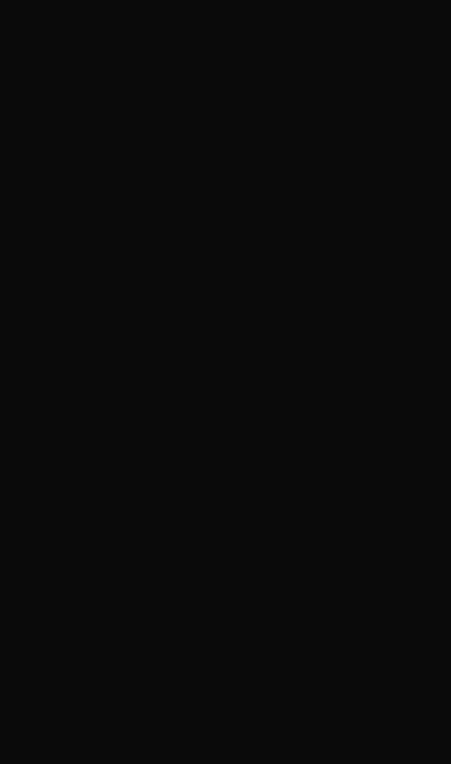
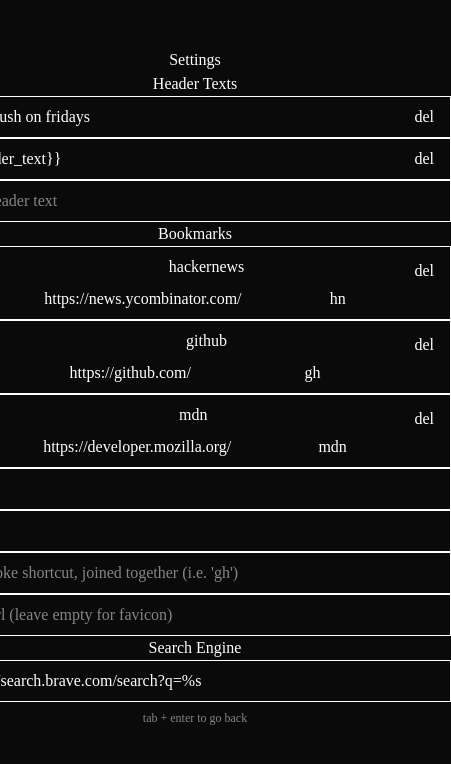
Before and after one commit to axmc1/startpage.lol, a React (Vite) app: page /edit in a window 390 px wide. Shown: the top 764 px of the page, 451 px wide, since content can reach past the window. Built offline with nearby package versions, Linux system fonts and the light colour scheme.

Commit message:
Edit page (#1)
Co-authored-by: axmc <alex@axmc.one>
Reviewed-on: https://git.envs.net/axmc/startpage/pulls/1

```diff
--- a/data/data.json
+++ /dev/null
@@ -1,17 +0,0 @@
-{
-  "headerTexts": [
-    "heyo",
-    "mes amis!",
-    "don't push on fridays",
-    "{{header_text}}"
-  ],
-  "bookmarks": [
-    { "name": "hackernews", "url": "https://news.ycombinator.com/", "icon": "https://cdn.jsdelivr.net/gh/selfhst/icons@main/svg/hacker-news.svg", "shortcut": ["h", "n"] },
-    { "name": "gitea", "url": "https://git.lunanet.lol", "icon": "https://cdn.jsdelivr.net/gh/selfhst/icons@main/svg/gitea.svg", "shortcut": ["g", "t"] },
-    { "name": "youtube", "url": "https://youtube.com", "icon": "", "shortcut": ["y", "t"] }
-  ],
-  "searchEngine": {
-    "name": "Brave Search",
-    "url": "https://search.brave.com/search?q=%s"
-  }
-}
--- a/package.json
+++ b/package.json
@@ -13,6 +13,7 @@
     "@tailwindcss/vite": "^4.3.0",
     "react": "^19.2.6",
     "react-dom": "^19.2.6",
+    "react-hotkeys-hook": "^5.3.3",
     "tailwindcss": "^4.3.0",
     "wouter": "^3.10.0",
     "zustand": "^5.0.14"
--- /dev/null
+++ b/src/Edit.tsx
@@ -0,0 +1,155 @@
+import { useShallow } from "zustand/shallow";
+import { useDataStore } from "./stores/data";
+import { getIconUrl } from "./utils";
+import type { Bookmark } from "./types";
+import { useCallback } from "react";
+import { useHotkeys } from "react-hotkeys-hook";
+import { useLocation } from "wouter";
+
+export default function Edit() {
+  const data = useDataStore((state) => state.data);
+  const [
+    addHeaderText,
+    addBookmark,
+    setSearchEngine,
+    deleteHeaderText,
+    deleteBookmark,
+  ] = useDataStore(
+    useShallow((state) => [
+      state.addHeaderText,
+      state.addBookmark,
+      state.setSearchEngine,
+      state.deleteHeaderText,
+      state.deleteBookmark,
+    ]),
+  );
+  const [, setLocation] = useLocation()
+
+  const redirectToHome = useCallback(() => {
+    setLocation('/')
+  }, [setLocation])
+
+  useHotkeys('tab>enter', redirectToHome, { enableOnFormTags: true })
+
+  const onHeaderSubmit = useCallback((e: React.SubmitEvent) => {
+    e.preventDefault();
+    const form = e.target;
+    const formData = new FormData(form);
+    const headerText = formData.get("headerText")!.toString();
+    addHeaderText(headerText);
+    form.reset()
+  }, [addHeaderText])
+
+  const onBookmarkSubmit = useCallback((e: React.SubmitEvent) => {
+    e.preventDefault();
+    const form = e.target;
+    const formData = new FormData(form);
+    const bookmark: Bookmark = {
+      id: crypto.randomUUID(),
+      name: formData.get("name")!.toString(),
+      url: formData.get("url")!.toString(),
+      iconUrl: formData.get("iconUrl")?.toString().trim() || "",
+      shortcut: formData.get("shortcut")?.toString().split("") ?? [],
+    };
+    addBookmark(bookmark)
+    form.reset()
+  }, [addBookmark])
+
+  const onSearchEngineChange = useCallback((e: React.ChangeEvent<HTMLInputElement>) => {
+    const url = e.target.value;
+    if (e.target.checkValidity()) {
+      setSearchEngine({ name: data.searchEngine.name, url });
+    } else {
+      e.target.reportValidity();
+    }
+  }, [data.searchEngine.name, setSearchEngine]);
+
+  return (
+    <div className="flex h-screen w-full justify-center px-8 py-12 md:px-16 md:py-24 lg:p-48 xl:px-96 xl:py-48">
+      <div className="flex items-center w-lg flex-col">
+        <h1>Settings</h1>
+        <h2>Header Texts</h2>
+        <div className="w-full">
+          {data.headerTexts.map((headerText, index) => (
+            <div key={index} className="flex justify-between border px-4 py-2">
+              <p>{headerText}</p>
+              <button onClick={() => deleteHeaderText(index)}>del</button>
+            </div>
+          ))}
+          <form onSubmit={onHeaderSubmit}>
+            <input
+              name="headerText"
+              type="text"
+              placeholder="new header text"
+              className="text-white border w-full px-4 py-2"
+              required
+            />
+          </form>
+        </div>
+        <h2>Bookmarks</h2>
+        <div>
+          <div className="flex flex-col">
+            {data.bookmarks.map((bookmark) => (
+              <div key={bookmark.id} className="w-lg border border-white px-4 py-2 flex items-center flex-col">
+                <div className="w-full flex justify-between">
+                  <img src={getIconUrl(bookmark)} className="h-8" />
+                  <p>{bookmark.name}</p>
+                  <button onClick={() => deleteBookmark(bookmark.id)}>
+                    del
+                  </button>
+                </div>
+                <div className="w-full flex justify-evenly">
+                  <p>{bookmark.url}</p>
+                  <p>{bookmark.shortcut?.join("")}</p>
+                </div>
+              </div>
+            ))}
+            <form onSubmit={onBookmarkSubmit}>
+              <input
+                name="name"
+                type="text"
+                placeholder="name*"
+                className="text-white border w-full px-4 py-2"
+                required
+              />
+              <input
+                name="url"
+                type="url"
+                placeholder="url*"
+                className="text-white border w-full px-4 py-2"
+                required
+              />
+              <input
+                name="shortcut"
+                type="text"
+                placeholder="keystroke shortcut, joined together (i.e. 'gh')"
+                className="text-white border w-full px-4 py-2"
+              />
+              <input
+                name="iconUrl"
+                type="url"
+                placeholder="icon url (leave empty for favicon)"
+                className="text-white border w-full px-4 py-2"
+              />
+              <button type="submit" className="hidden" />
+            </form>
+          </div>
+        </div>
+        <h2>Search Engine</h2>
+        <div className="w-full">
+          <input
+            type="url"
+            placeholder="search engine URI (%s = query)"
+            className="text-white border w-full px-4 py-2"
+            defaultValue={data.searchEngine.url}
+            required
+            title="URL must contain %s for search query"
+            pattern="https?:\/\/.*%s"
+            onChange={onSearchEngineChange}
+          />
+        </div>
+        <p className="text-xs py-2 text-white/50">tab + enter to go back</p>
+      </div>
+    </div>
+  );
+}
--- a/src/components/Bookmark.tsx
+++ b/src/components/Bookmark.tsx
@@ -1,6 +1,7 @@
 import type { ReactNode } from "react"
 import { usePageStore } from "../stores/page"
 import type { Bookmark } from "../types"
+import { getIconUrl } from "../utils"
 
 export type Props = {
   bookmark: Bookmark
@@ -27,7 +28,7 @@
   const keystrokes = usePageStore((state) => state.keystrokes)
   return (
     <div className="flex flex-row items-center gap-2">
-      <img src={bookmark.icon} className="h-4"/>
+      <img src={getIconUrl(bookmark)} className="h-4"/>
       <a key={bookmark.id} href={bookmark.url} className={'hover:underline ' + (bookmark.shortcut.join("").startsWith(keystrokes.join("")) ? "" : "opacity-30")}>{formatBookmarkTitle(bookmark)}</a>
     </div>
   )
--- a/src/main.tsx
+++ b/src/main.tsx
@@ -3,9 +3,11 @@
 import './index.css'
 import Startpage from './Startpage.tsx'
 import { Route } from 'wouter'
+import Edit from './Edit.tsx'
 
 createRoot(document.getElementById('root')!).render(
   <StrictMode>
     <Route path="/" component={Startpage}/>
+    <Route path="/edit" component={Edit}/>
   </StrictMode>,
 )
--- a/src/stores/data.ts
+++ b/src/stores/data.ts
@@ -9,6 +9,8 @@
   addBookmark: (bookmark: Bookmark) => void;
   setSearchEngine: (searchEngine: SearchEngine) => void;
   getRandomHeaderText: () => string;
+  deleteHeaderText: (index: number) => void
+  deleteBookmark: (id: string) => void
 }
 
 export const useDataStore = create<DataStoreState>()(
@@ -21,21 +23,21 @@
             id: "1",
             name: "hackernews",
             url: "https://news.ycombinator.com/",
-            icon: "https://cdn.jsdelivr.net/gh/selfhst/icons@main/svg/hacker-news.svg",
+            iconUrl: "https://cdn.jsdelivr.net/gh/selfhst/icons@main/svg/hacker-news.svg",
             shortcut: ["h", "n"],
           },
           {
             id: "2",
             name: "github",
             url: "https://github.com/",
-            icon: "https://cdn.jsdelivr.net/gh/selfhst/icons@main/svg/github.svg",
+            iconUrl: "https://cdn.jsdelivr.net/gh/selfhst/icons@main/svg/github.svg",
             shortcut: ["g", "h"],
           },
           {
             id: "3",
             name: "mdn",
             url: "https://developer.mozilla.org/",
-            icon: "https://cdn.jsdelivr.net/gh/selfhst/icons@main/svg/mdn.svg",
+            iconUrl: "",
             shortcut: ["m", "d", "n"],
           },
         ],
@@ -52,8 +54,17 @@
         data: { ...state.data, bookmarks: [...state.data.bookmarks, bookmark] },
       })),
       setSearchEngine: (searchEngine: SearchEngine) => set((state) => ({ data: { ...state.data, searchEngine } })),
-      getRandomHeaderText: () => get().data.headerTexts[Math.floor(Math.random() * get().data.headerTexts.length)]
+      getRandomHeaderText: () => get().data.headerTexts[Math.floor(Math.random() * get().data.headerTexts.length)],
+      deleteHeaderText: (index: number) => set((state) => {
+        const newHeaderTexts = [...state.data.headerTexts];
+        newHeaderTexts.splice(index, 1);
+        return { data: { ...state.data, headerTexts: newHeaderTexts } };
+      }),
+      deleteBookmark: (id: string) => set((state) => {
+        const newBookmarks = state.data.bookmarks.filter((bookmark) => bookmark.id !== id);
+        return { data: { ...state.data, bookmarks: newBookmarks } };
+      }),
     }),
-    { name: "startpage-store" },
+    { name: "startpage-store", version: 0 },
   ),
 );
--- a/src/stores/page.ts
+++ b/src/stores/page.ts
@@ -4,15 +4,19 @@
   keystrokes: string[]
   placeholderText: string
   setPlaceholderText: (text: string) => void
+  clearPlaceholderText: () => void
   appendKeystroke: (keystroke: string) => void
   clearKeystrokes: () => void
 }
 
+const placeholderText = "press / to search"
+
 export const usePageStore = create<PageStoreState>()(
   (set) => ({
     keystrokes: [],
-    placeholderText: "press / to search",
+    placeholderText,
     setPlaceholderText: (placeholderText: string) => set(() => ({ placeholderText })),
+    clearPlaceholderText: () => set(() => ({ placeholderText })),
     appendKeystroke: (keystroke: string) => set((state) => ({
       keystrokes: [...state.keystrokes, keystroke]
     })),
--- a/src/types.ts
+++ b/src/types.ts
@@ -2,7 +2,7 @@
   id: string
   name: string
   url: string
-  icon: string
+  iconUrl: string
   shortcut: string[]
 }
 
--- /dev/null
+++ b/src/utils.ts
@@ -0,0 +1,7 @@
+import type { Bookmark } from "./types"
+
+export function getIconUrl(bookmark: Bookmark) {
+  if (bookmark.iconUrl === "")
+    return `https://www.google.com/s2/favicons?domain_url=${encodeURIComponent(bookmark.url)}&sz=64`
+  return bookmark.iconUrl
+}
```
Also changed, not shown: src/Startpage.tsx (+18 -10 lines), 2 other files (tests, documents, lock files or other folders).
